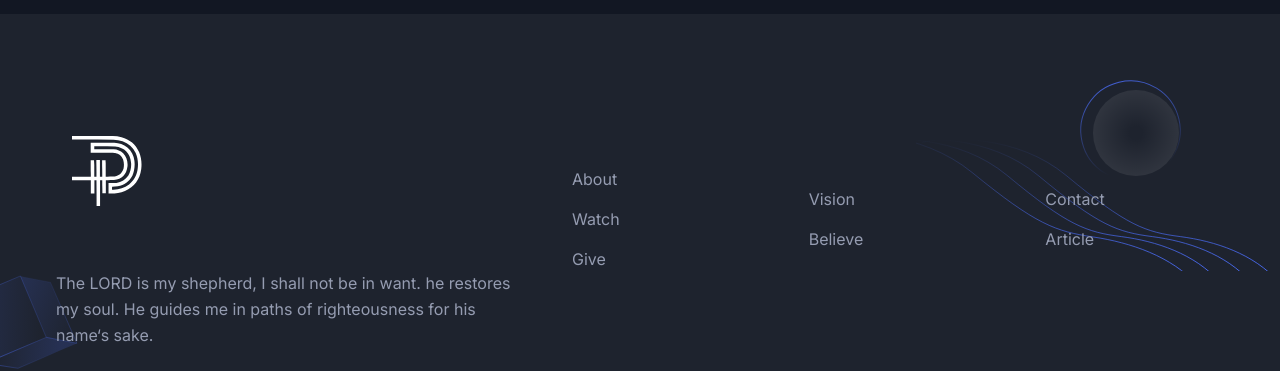
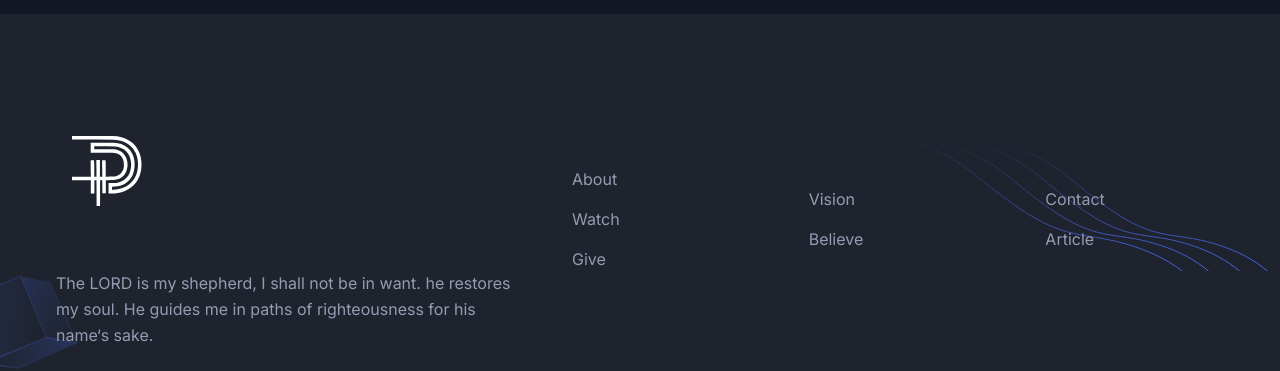
Before and after one commit to justinjj16/ppcd-websit, a Next.js app: page / in a window 1280 px wide. Shown: the part 4115-4486 px from the top of the page. Built offline with nearby package versions, Linux system fonts and the light colour scheme.

Commit message:
remove: footer circle"

```diff
--- a/src/components/Footer/index.tsx
+++ b/src/components/Footer/index.tsx
@@ -224,7 +224,7 @@ const Footer = () => {
               d="M-98.1618 65.0889C-68.1416 60.0601 4.73364 60.4882 56.0734 102.431C120.248 154.86 139.905 161.419 177.137 166.956C214.37 172.493 255.575 186.165 281.856 215.481"
               stroke="url(#paint3_linear_25:218)"
             />
-            <circle
+            {/* <circle
               opacity="0.8"
               cx="214.505"
               cy="60.5054"
@@ -232,7 +232,7 @@ const Footer = () => {
               transform="rotate(-13.421 214.505 60.5054)"
               stroke="url(#paint4_linear_25:218)"
             />
-            <circle cx="220" cy="63" r="43" fill="url(#paint5_radial_25:218)" />
+            <circle cx="220" cy="63" r="43" fill="url(#paint5_radial_25:218)" /> */}
             <defs>
               <linearGradient
                 id="paint0_linear_25:218"
```
